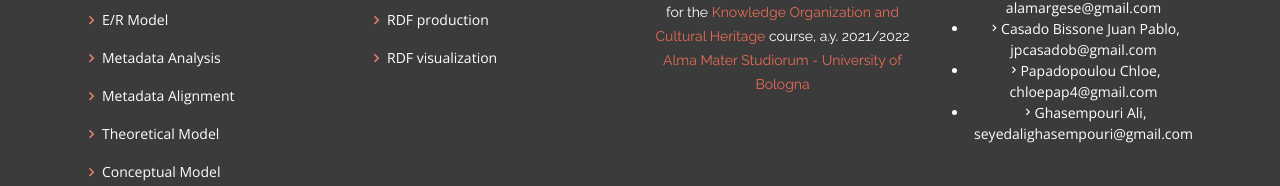
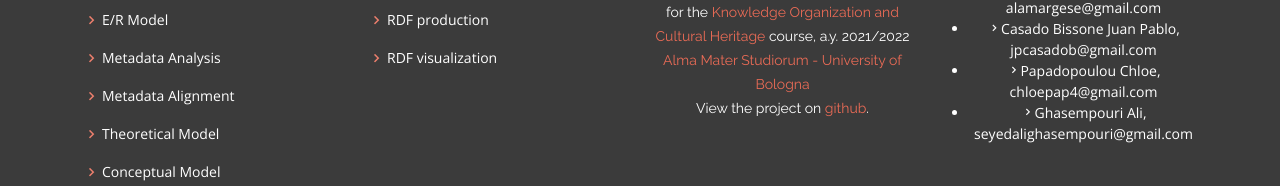
Before and after one commit to aLODmanuzio/aLODmanuzio, a plain HTML site: page kr.html in a window 1280 px wide. Shown: the part 7245-7431 px from the top of the page. Drawn offline with nearby package versions, Linux system fonts and the light colour scheme; a script that the page names is missing; a web font is replaced by a local one.

Commit message:
Update kr.html

```diff
--- a/kr.html
+++ b/kr.html
@@ -702,6 +702,7 @@
           <div class="col-lg-3 col-md-6 footer-info">
             <h3>About The Project</h3>
             <p>LOD project created by DHDK students for the <a href="https://www.unibo.it/en/teaching/course-unit-catalogue/course-unit/2021/454462">Knowledge Organization and Cultural Heritage</a> course, a.y. 2021/2022<br><a href="https://www.unibo.it/en/homepage">Alma Mater Studiorum - University of Bologna</a></p>
+             <p> View the project on <a href="https://github.com/aLODmanuzio/aLODmanuzio.github.io">github</a>.</p>
           </div>
 
           <div class="col-lg-3 col-md-6 footer-info">
```
